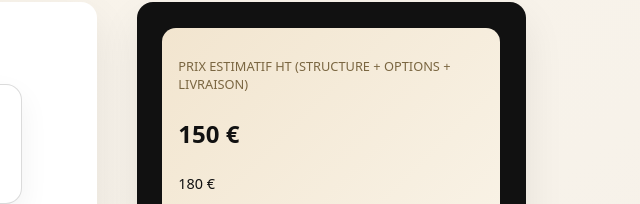
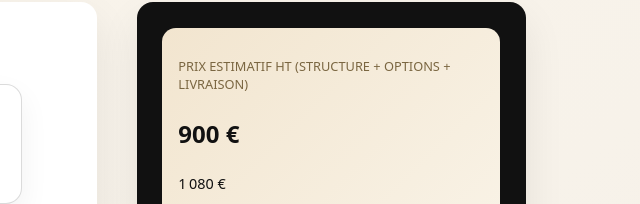
Before and after one commit to GAMAX-CM/gamax-cm-site, a website: page public/index.html in a window 1280 px wide. Shown: the part 745-949 px from the top of the page, 640-1280 px from the left. Drawn offline with Linux system fonts and the light colour scheme.

Commit message:
Update index.html

```diff
--- a/public/index.html
+++ b/public/index.html
@@ -877,47 +877,47 @@
   const STRUCTURE_PRICE_TABLE = {
     mono: {
       // EXEMPLES — à modifier :
-      "3x3": 0,
-      "3x4": 0,
-      "3x5": 0,
-      "3x6": 0,
-      "3x8": 0,
-      "3x10": 0,
-      "3x12": 0,
-      "3x15": 0,
-      "3x18": 0,
-      "3x20": 0,
-      "3x24": 0,
-      "3x25": 0,
-      "3x30": 0,
-
-      "4x3": 0,
-      "4x4": 0,
-      "4x5": 0,
-      "4x6": 0,
-      "4x8": 0,
-      "4x10": 0,
-      "4x12": 0,
-      "4x15": 0,
-      "4x18": 0,
-      "4x20": 0,
-      "4x24": 0,
-      "4x25": 0,
-      "4x30": 0,
-
-      "5x3": 0,
-      "5x4": 0,
-      "5x5": 0,
-      "5x6": 0,
-      "5x8": 0,
-      "5x10": 0,
-      "5x12": 0,
-      "5x15": 0,
-      "5x18": 0,
-      "5x20": 0,
-      "5x24": 0,
-      "5x25": 0,
-      "5x30": 0,
+      "3x3": 740,
+      "3x4": 790,
+      "3x5": 840,
+      "3x6": 890,
+      "3x8": 1360,
+      "3x10": 1460,
+      "3x12": 1560,
+      "3x15": 2050,
+      "3x18": 2190,
+      "3x20": 2630,
+      "3x24": 2830,
+      "3x25": 3220,
+      "3x30": 3470,
+
+      "4x3": 780,
+      "4x4": 830,
+      "4x5": 880,
+      "4x6": 930,
+      "4x8": 1410,
+      "4x10": 1510,
+      "4x12": 1610,
+      "4x15": 2130,
+      "4x18": 2270,
+      "4x20": 2730,
+      "4x24": 2920,
+      "4x25": 3340,
+      "4x30": 3580,
+
+      "5x3": 900,
+      "5x4": 980,
+      "5x5": 1060,
+      "5x6": 1150,
+      "5x8": 1470,
+      "5x10": 1570,
+      "5x12": 1670,
+      "5x15": 2190,
+      "5x18": 2340,
+      "5x20": 2810,
+      "5x24": 3000,
+      "5x25": 3440,
+      "5x30": 3680,
 
       "6x3": 0,
       "6x4": 0,
```
